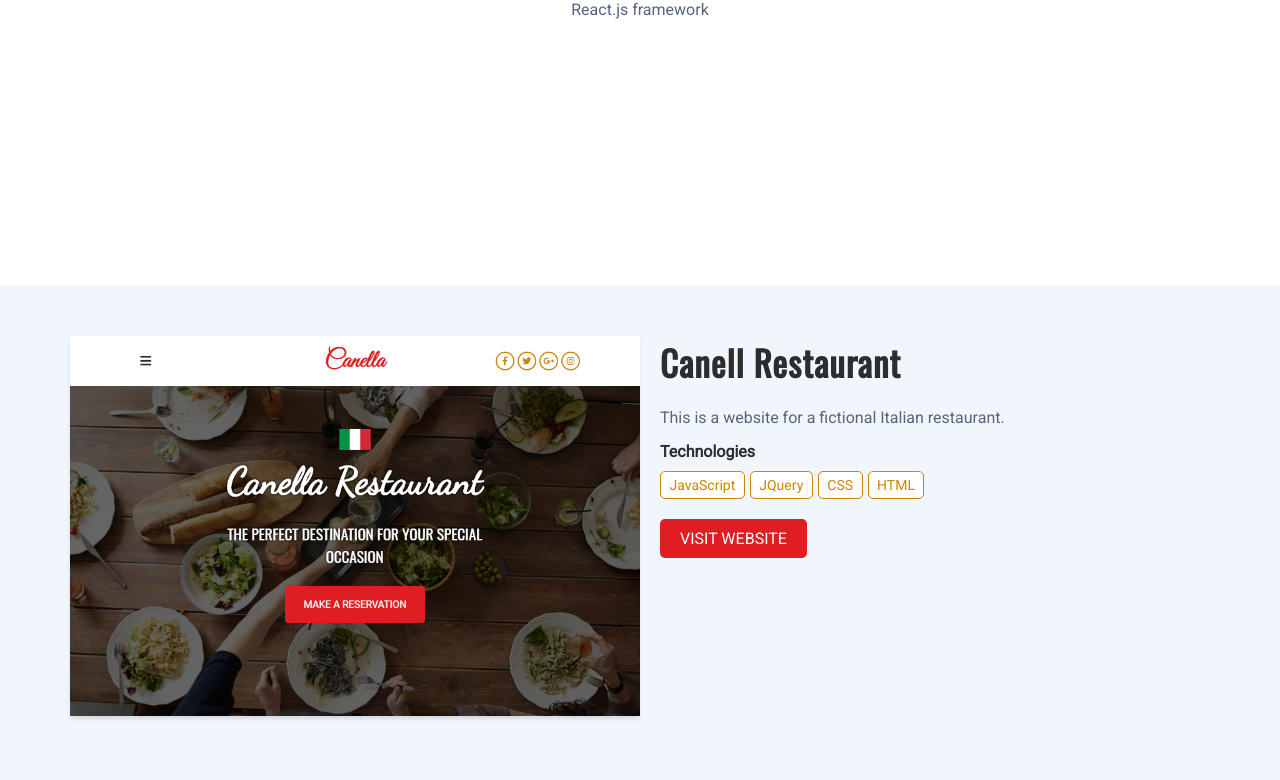
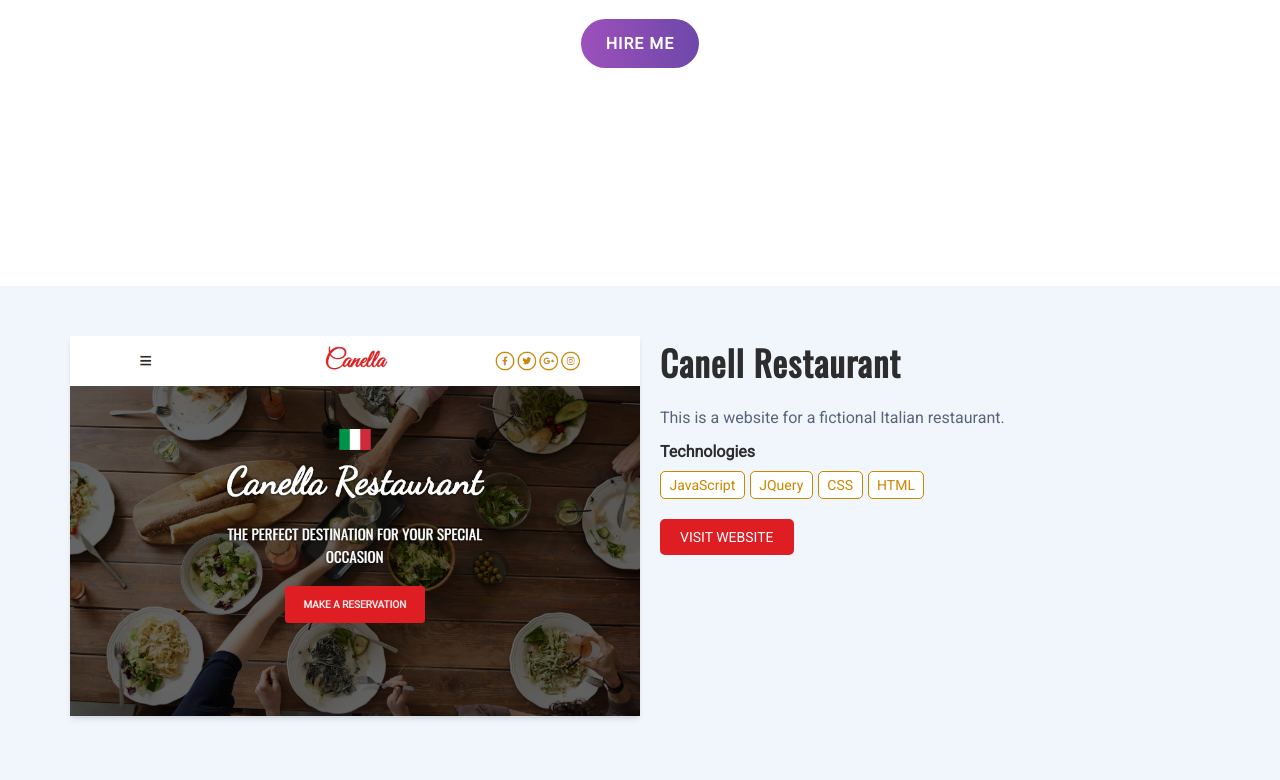
Before and after one commit to devdevil94/Devdevil-Portfolio, a Gatsby site: page / in a window 1280 px wide. Shown: the part 514-1294 px from the top of the page. Built offline with nearby package versions, Linux system fonts and the light colour scheme; Gatsby itself is replaced by a stand-in of ours.

Commit message:
Add styles to 'hire me' button

```diff
--- a/src/styles/main.css
+++ b/src/styles/main.css
@@ -27,6 +27,23 @@
   font-family: "Oswald";
   letter-spacing: 1px;
   margin: 2rem 0;
+}
+.header__hireMeBtn {
+  display: inline-block;
+  padding: 1.5rem 2.5rem;
+  margin: 2rem 0;
+  transition: all 0.3s ease-in-out;
+  font-weight: bold;
+  letter-spacing: 1px;
+  background: var(--primary-gradient);
+  border-radius: 2.5rem;
+  /* border: 4px solid;
+    border-image-source: var(--primary-gradient);
+    border-image-slice: 1; */
+}
+.header__hireMeBtn:hover {
+  background-color: var(--primary-color);
+  color: white;
 }
 
 /* ------------- Projects Section ------------- */
@@ -62,6 +79,11 @@
   display: inline-block;
   padding: 1rem 2rem;
   margin: 2rem 0;
+  font-size: 1.4rem;
+  transition: all 0.3s ease-in-out;
+}
+.projectContainer__visitBtn:hover {
+  background-color: var(--secondary-color);
 }
 
 /* ------------- Media Queries ------------- */
```
